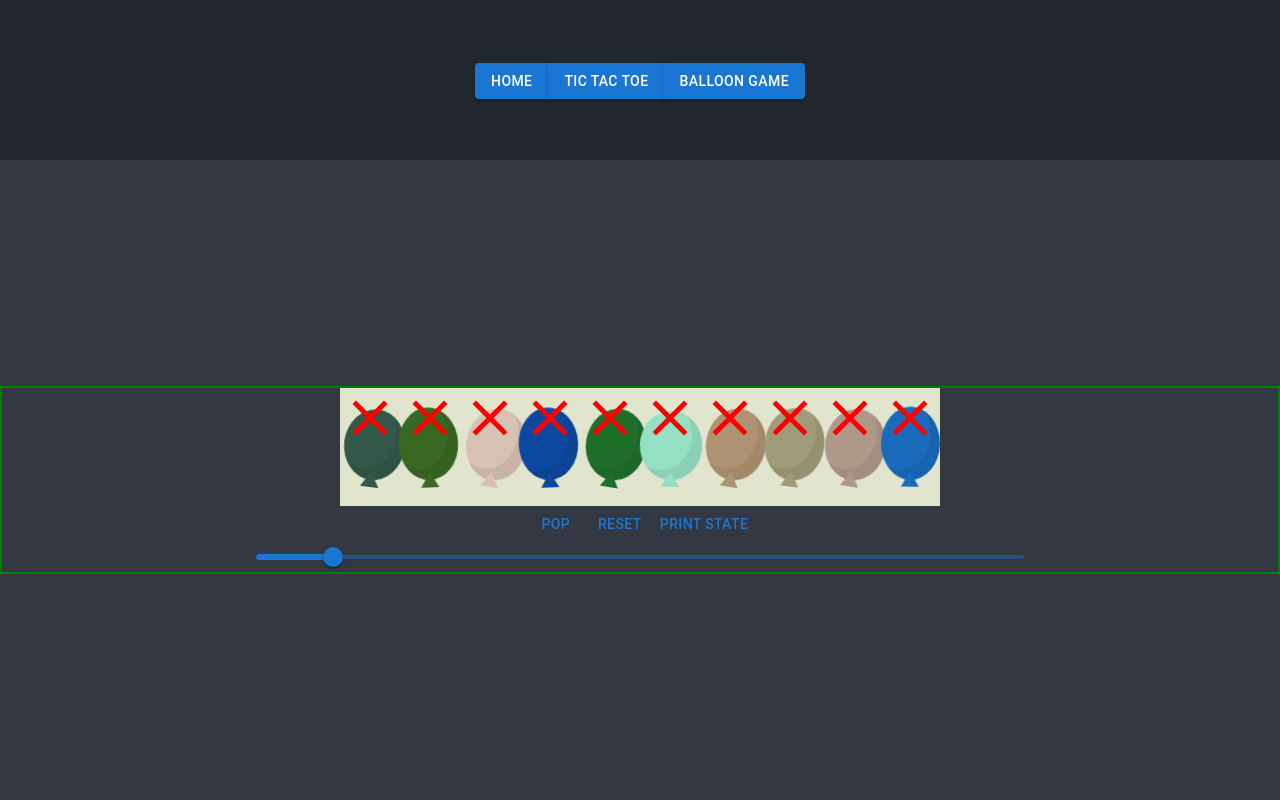
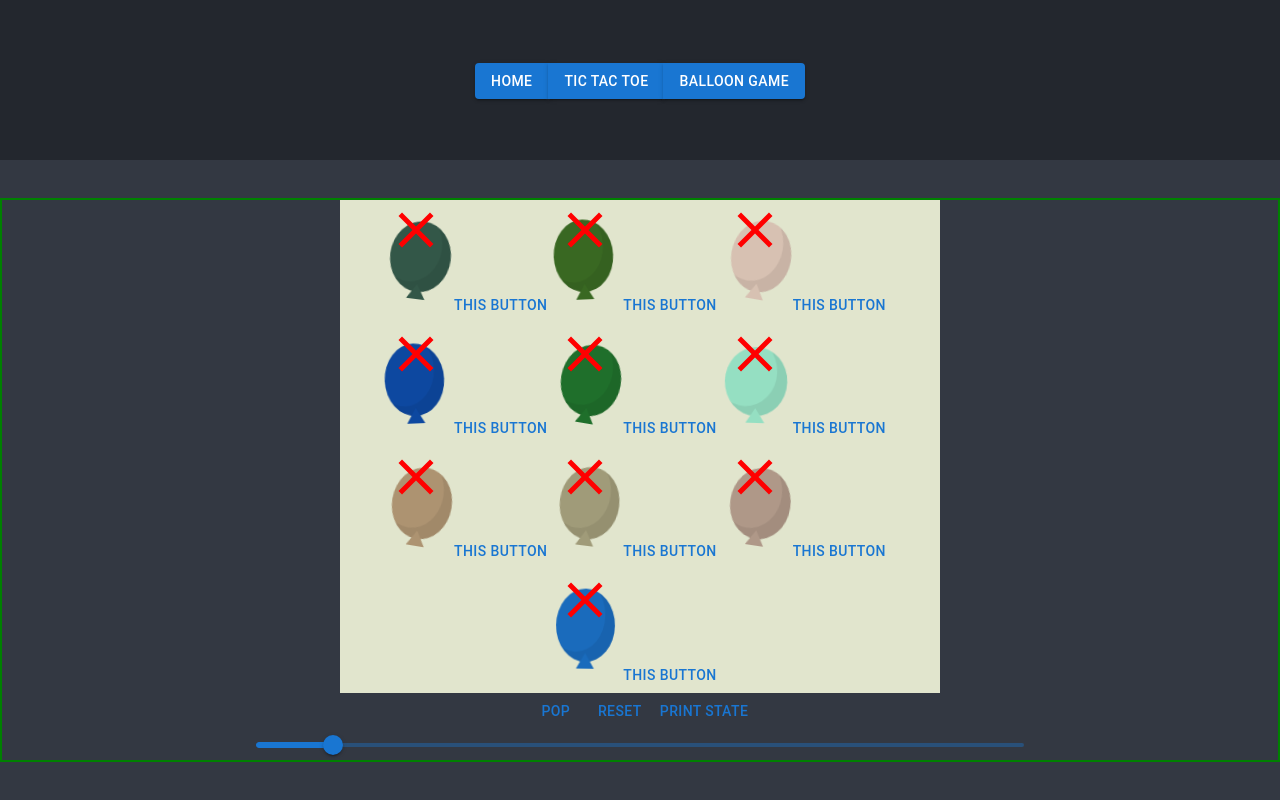
Before and after one commit to TheJD-droid/TheJD.github.io, a React (Create React App) app in the folder my_website/: page /BalloonPage in a window 1280 px wide. Built offline with nearby package versions, Linux system fonts and the light colour scheme.

Commit message:
Working on Animation
Trying to get the dart throwing animation to work properly.

```diff
--- a/my_website/src/components/BalloonGame/Balloon.js
+++ b/my_website/src/components/BalloonGame/Balloon.js
@@ -1,4 +1,4 @@
-//import { Button } from '@mui/material';
+import { Button } from '@mui/material';
 import '../../CSSFiles/balloons.css'
 import React, { useEffect } from 'react';
 import balloonPopSound from '../../assets/balloonpop-83760.mp3';
@@ -38,33 +38,110 @@ export default function Balloon(props) {
     }, [balloonState, props.gameState])
 
 
-    // const handleClick = () => {
-    //     if (balloonState === 'balloon') {
-    //         handlePop(idNum)
-    //         //console.log(props)
-    //         console.log("but do we reset?")
-    //         //playSound()
-    //     }
-    //     else if (balloonState === 'balloon popped') {
-    //         setBalloonState('balloon')
-    //     }
-    // };
+    const handleClick = () => {
+        console.log('balloonState')
+        console.log(balloonState)
+        console.log('toBePopped')
+        console.log(props.toBePopped)
+        console.log('idNum')
+        console.log(props.idNum)
+        console.log('hitAnimation')
+        console.log(hitAnimation)
+    };
 
     useEffect(() => {
-        if (props.toBePopped === props.idNum) {
-            setHitAnimation(true)
-        }
+
         if((props.toBePopped === props.idNum) && (balloonState !== 'balloon popped')) {
             setBalloonState('balloon popped')
             //playSound()
-            props.handlePop(-1)
+            // props.handlePop(-1)
             console.log(props.toBePopped)
         }
 
 
     }, [props, balloonState])
 
+    // useEffect(() => {
 
+    //     console.log(`toBePopped as seen by balloon ${props.idNum}: ${props.toBePopped}`)
+    //     // console.log(props.toBePopped)
+    //     // if (props.toBePopped === -1) {
+    //     //     console.log('props.toBePopped === -1 registered')
+    //     //     setHitAnimation(false)
+    //     // }
+    //     if ((props.toBePopped === props.idNum) && (hitAnimation)) {
+    //         console.log('setAnimationFlag to true')
+    //         setAnimationFlag(true)
+    //         //props.handlePop(-1)
+    //     }
+    //     if (props.idNum === props.toBePopped) {
+    //         setHitAnimation(true)
+    //         // setHitAnimation(false)
+    //     }
+    //     // if ((props.toBePopped === props.idNum) && (hitAnimation)) {
+    //     //     setHitAnimation(false)
+    //     //     setHitAnimation(true)
+    //     // }
+    //     // else if (props.toBePopped === props.idNum) {
+    //     //     setHitAnimation(true)
+    //     // }
+
+    // }, [props, props.toBePopped, hitAnimation, props.idNum])
+
+
+
+    useEffect(() => {
+        if ((props.toBePopped === props.idNum) && props.animationResetFlag) {
+            setHitAnimation(true)
+            props.handlePop(-1)
+        }
+    }, [props.toBePopped, props.animationResetFlag, props.idNum, props])
+
+    useEffect(() => {
+        if (props.toBePopped === -1) {
+            props.handleAnimationReset(false)
+        }
+    }, [props.toBePopped, props])
+
+    useEffect(() => {
+        if (props.animationResetFlag) {
+            setHitAnimation(false)
+        }
+    }, [props.animationResetFlag])
+
+
+
+    // useEffect(() => {
+    //     if (animationFlag) {
+    //         console.log('hitAnimation set to true')
+    //         setHitAnimation(true)
+    //     }
+    //     else {
+    //         setHitAnimation(false)
+    //     }
+    // }, [animationFlag])
+
+    // useEffect(() => {
+    //     if (props.toBepopped === props.idNum) {
+    //         console.log('setAnimationFlag to true')
+    //         setAnimationFlag(true)
+    //     }
+    // }, [props.toBePopped, props.idNum])
+    // useEffect(() => {
+    //     console.log('props.toBePopped change detected')
+    //     if (props.animationResetFlag) {
+    //         console.log('set hit animation to false')
+    //         setAnimationFlag(false)
+    //         props.handleAnimationReset(false)
+    //     }
+    //     else if (props.toBePopped === props.idNum) {
+    //         setAnimationFlag(true)
+    //     }
+    // }, [props.toBePopped])
+
+    // useEffect(() => {
+    //     props.handlePop(-1)
+    // }, [props.animationResetFlag])
 
 
     const style = {
@@ -139,16 +216,16 @@ export default function Balloon(props) {
     return (
         <>
         {/* <ClearIcon style={(animationFlag) ? style.onHit : style.notShowing} /> */}
-        <ClearIcon style={(props.toBePopped === props.idNum) || (balloonState === 'balloon popped') ? style.onHit : style.notShowing} />
+        <ClearIcon style={(hitAnimation) ? style.onHit : style.notShowing} />
         {/* <ClearIcon style={style.onHit} /> */}
         <div className={balloonState} style={balloonState === 'balloon popped' ? style.popped : style.default}>
             <div style={style.balloonAfter}>
             ▲
             </div>
         </div>
-        {/* <Button onClick={() => {
+        <Button onClick={() => {
             handleClick();
-            }}>THIS BUTTON</Button> */}
+            }}>THIS BUTTON</Button>
         </>
 
     );
--- a/my_website/src/pages/BalloonPage.js
+++ b/my_website/src/pages/BalloonPage.js
@@ -31,6 +31,7 @@ export default function BalloonPage() {
     //const [whichBalloonToPop, setWhichBalloonToPop] = React.useState(1);
     const [triggerReset, setTriggerReset] = React.useState(false)
     const [gameState, setGameState] = React.useState(new BalloonGameState(true, 0, 10))
+    const [animationResetFlag, setAnimationResetFlag] = React.useState(false);
 
 
     const handleChangeOfBalloons = (event, newValue) => {
@@ -102,6 +103,11 @@ export default function BalloonPage() {
       const handlePop = (x) => {
         setToBePopped(x)
       }
+      const handleAnimationReset = (x) => {
+        console.log('handleAnimationReset called with value:')
+        console.log(x)
+        setAnimationResetFlag(x)
+      }
 
 
 
@@ -115,7 +121,7 @@ export default function BalloonPage() {
             <Grid container direction='row' justifyContent='center' style={{ marginLeft:'150px', marginRight: '150px', background:'hsl(70, 31%, 85%)', textAlign: 'center', width: 'fit-content', maxWidth: '600px'}}>
 
 
-                {createBalloons(numberOfBalloons, onReset, setOnReset, toBePopped, handlePop, gameState)}
+                {createBalloons(numberOfBalloons, onReset, setOnReset, toBePopped, handlePop, gameState, animationResetFlag, handleAnimationReset)}
 
 
             </Grid>
@@ -135,6 +141,20 @@ export default function BalloonPage() {
                     <Button onClick={() => {
                             // setToBePopped(whichBalloonToPop);
                             // setWhichBalloonToPop(((whichBalloonToPop % 10) + 1))
+                            //handlePop(-1);
+                            console.log('handle animation reset called by line 146:')
+                            handleAnimationReset(true)
+                            //handleAnimationReset(true)
+                            console.log('animationResetFlag as seen by balloonPage:')
+                            if (animationResetFlag) {
+                                console.log(`true: ${animationResetFlag}`)
+                            }
+                            if (!animationResetFlag) {
+                                console.log(`false: ${animationResetFlag}`)
+                            }
+                            // setToBePopped(-1)
+                            console.log('toBePopped as seen by balloonPage:')
+                            console.log(toBePopped)
                             if (onReset) {
                                 setOnReset(false)
                             }
@@ -201,14 +221,14 @@ export default function BalloonPage() {
 // }
 
 
-function createBalloons(numberOfBalloons, onReset, setOnReset, toBePopped, handlePop, gameState) {
+function createBalloons(numberOfBalloons, onReset, setOnReset, toBePopped, handlePop, gameState, animationResetFlag, handleAnimationReset) {
     // let list = new ArrayList[];
     let result = []
     //let row = new Array()
     //result = wrapWithRow(result)
     for (let i = 0; i < numberOfBalloons; i++) {
         //console.log(i)
-        result = result.concat((<Grid key={`uniqueGridId${i}`}item><Balloon key={`uniqueBalloonId${i + 1}`} idNum={i + 1} onReset={onReset} setOnReset={setOnReset} toBePopped={toBePopped} handlePop={handlePop} gameState={gameState}></Balloon></Grid>));
+        result = result.concat((<Grid key={`uniqueGridId${i}`}item><Balloon key={`uniqueBalloonId${i + 1}`} idNum={i + 1} onReset={onReset} setOnReset={setOnReset} toBePopped={toBePopped} handlePop={handlePop} gameState={gameState} animationResetFlag={animationResetFlag} handleAnimationReset={handleAnimationReset}></Balloon></Grid>));
 
         //result = result.concat((<Grid key={`uniqueGridId${i}`}item><Balloon key={`uniqueBalloonId${i + 1}`} idNum={i + 1} onReset={onReset} setOnReset={setOnReset} toBePopped={toBePopped} handlePop={handlePop}></Balloon></Grid>));
         // row = row.concat((<Grid key={`uniqueGridId${i}`}item><Balloon key={`uniqueBalloonId${i + 1}`} idNum={i + 1} onReset={onReset} setOnReset={setOnReset} toBePopped={toBePopped} handlePop={handlePop}></Balloon></Grid>));
@@ -253,7 +273,8 @@ function trial(numberOfBalloons) {
     //Tails
     else if (coinFlip === 0) {
         console.log('tails')
-        return 0;
+        // return 0;
+        return 1;
 
     }
     //Impossible
```
